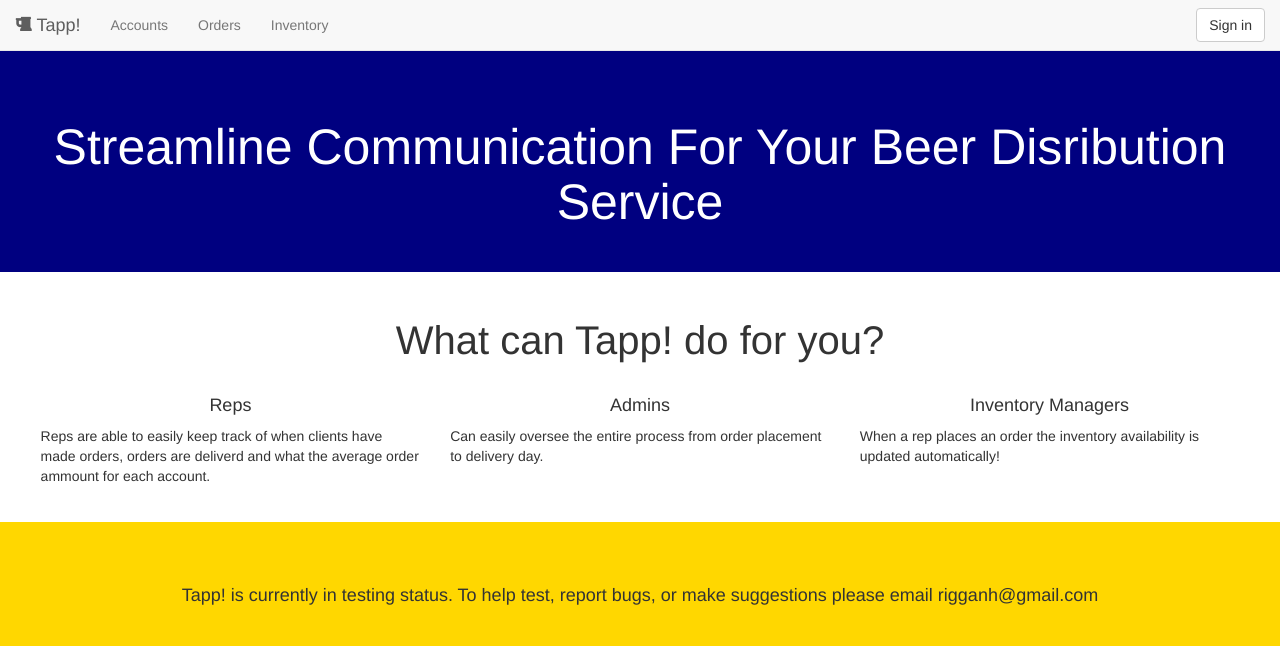
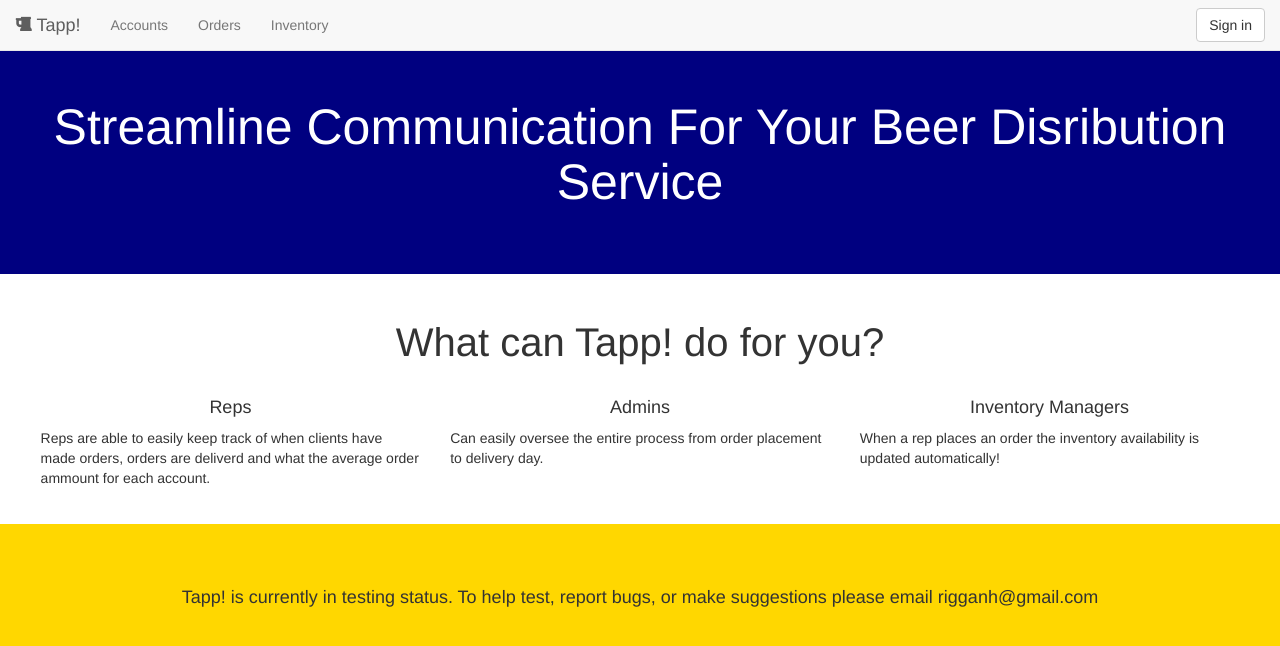
Before and after one commit to Tap-App/Tapp, a website: page index.html at #/inventory in a window 1280 px wide. Drawn offline with nearby package versions, Linux system fonts and the light colour scheme; some packages are replaced by stand-ins of ours.

Commit message:
fixed bug

```diff
--- a/sass/styles.scss
+++ b/sass/styles.scss
@@ -106,14 +106,16 @@ body{
     margin-top: 2%;
 }
 header{
-  height: 300px;
+  min-height: 300px;
   width: 100%;
   background-color: navy;
   color: white;
   text-align: center;
   margin-top: -10%;
   padding-top: 10%;
+  padding-bottom: 5%;
   h2{
+    margin: 0;
     font-size: 5rem;
   }
 }
@@ -121,7 +123,7 @@ header{
   background-color: white;
     padding: 2%;
     width: 100%;
-    height: 250px;
+    min-height: 250px;
     h3{
       text-align: center;
       font-size: 4rem;
@@ -133,7 +135,7 @@ header{
 }
 footer{
   width: 100%;
-  height: 100px;
+  min-height: 100px;
   text-align: center;
   h4{
     margin-top: 5%;
```
Also changed, not shown: public/templates/inventory.html (+1 -1 lines), public/templates/orders.html (+1 -1 lines), templates/inventory.html (+1 -1 lines), templates/orders.html (+1 -1 lines), public/styles.css.
